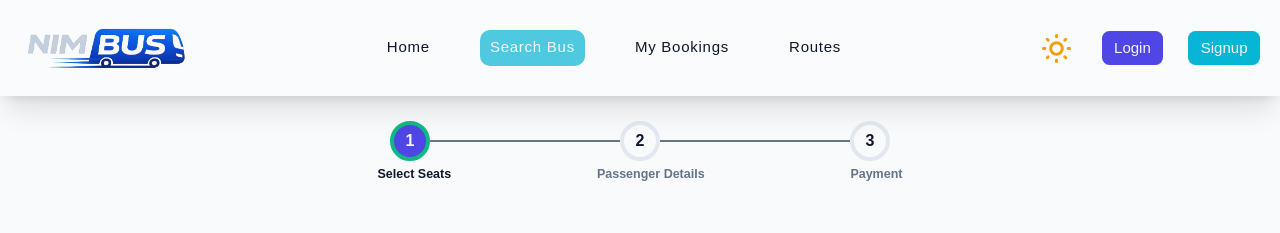
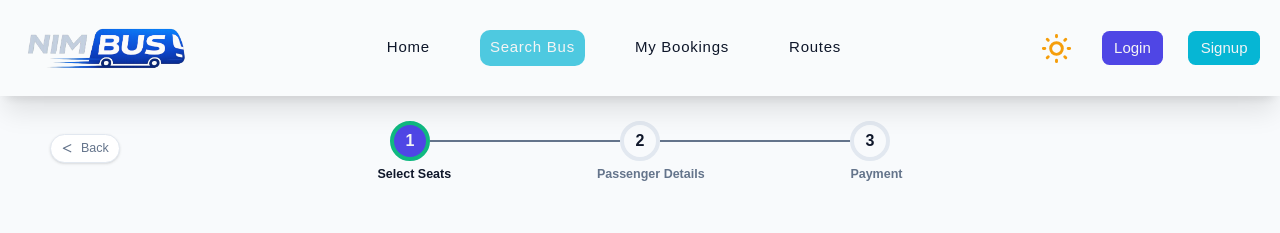
Before and after one commit to sudeshJha/bus-ticket-booking-system, a React (Vite) app: page /search_bus/1 in a window 1280 px wide. Shown: the top 233 px of the page. Built offline with nearby package versions, Linux system fonts and the light colour scheme.

Commit message:
back button

```diff
--- /dev/null
+++ b/src/components/util/BackButton.jsx
@@ -0,0 +1,22 @@
+import React from "react";
+import { PiLessThanBold } from "react-icons/pi";
+import useMoveBack from "../../hooks/useMoveBack";
+import Icon from "./Icon";
+
+const BackButton = () => {
+  const { moveBack } = useMoveBack();
+  return (
+    <button
+      onClick={moveBack}
+      className="group inline-flex items-center gap-3 rounded-full border border-border bg-surface px-4 py-2 text-xl font-medium text-text-secondary shadow-sm transition-all duration-200 hover:-translate-x-1 hover:border-primary hover:bg-primary/10 hover:text-primary hover:shadow-md active:scale-95 cursor-pointer"
+    >
+      <Icon
+        icon={<PiLessThanBold />}
+        custom="transition-transform duration-200 group-hover:-translate-x-0.5"
+      />
+      <span>Back</span>
+    </button>
+  );
+};
+
+export default BackButton;
--- a/src/features/bus-booking/BusBookingLayout.jsx
+++ b/src/features/bus-booking/BusBookingLayout.jsx
@@ -6,12 +6,18 @@ import PaymentSection from "./PaymentSection";
 import BookingInformation from "./booking-information/BookingInformation";
 import Button from "../../components/util/Button";
 import { useBookingProgress } from "../../context/BookingProgressContext";
+import BackButton from "../../components/util/BackButton";
 
 const BusBookingLayout = () => {
   const { progress } = useBookingProgress();
   return (
     <div>
-      <BookingProgress />
+      <div className="relative">
+        <div className="absolute top-15 left-20">
+          <BackButton />
+        </div>
+        <BookingProgress />
+      </div>
       <div className="mt-10 mx-15  grid grid-cols-[2fr_3fr] gap-15">
         <div className="p-10 border-2 border-border rounded-2xl bg-background">
           {progress === 1 && <BusLayoutSection />}
--- a/src/features/bus-booking/booking-information/BookingSummary.jsx
+++ b/src/features/bus-booking/booking-information/BookingSummary.jsx
@@ -3,9 +3,19 @@ import TripDetails from "./TripDetails";
 import SelectedSeats from "./SelectedSeats";
 import Button from "../../../components/util/Button";
 import { useBookingProgress } from "../../../context/BookingProgressContext";
+import { useSeatSelection } from "../../../context/SeatSelectionContext";
 
 const BookingSummary = () => {
   const { progress, nextProgress } = useBookingProgress();
+  const { selectedSeats } = useSeatSelection();
+
+  const handleClick = () => {
+    if (progress === 1 && selectedSeats.length === 0) {
+      return;
+    }
+
+    nextProgress();
+  };
 
   return (
     <div className="flex flex-col gap-10">
@@ -13,7 +23,7 @@ const BookingSummary = () => {
       <SelectedSeats />
       <Button
         className=""
-        onClick={nextProgress}
+        onClick={handleClick}
         custom="bg-primary text-primary-anti w-full mt-6 py-4 mx-auto rounded-xl font-semibold hover:bg-primary-hover hover:-translate-y-1"
       >
         {progress === 1 && "Select Seats"}
--- /dev/null
+++ b/src/hooks/useMoveBack.js
@@ -0,0 +1,13 @@
+import { useNavigate } from "react-router-dom";
+
+const useMoveBack = () => {
+  const navigate = useNavigate();
+
+  const moveBack = () => {
+    navigate(-1);
+  };
+
+  return { moveBack };
+};
+
+export default useMoveBack;
```
